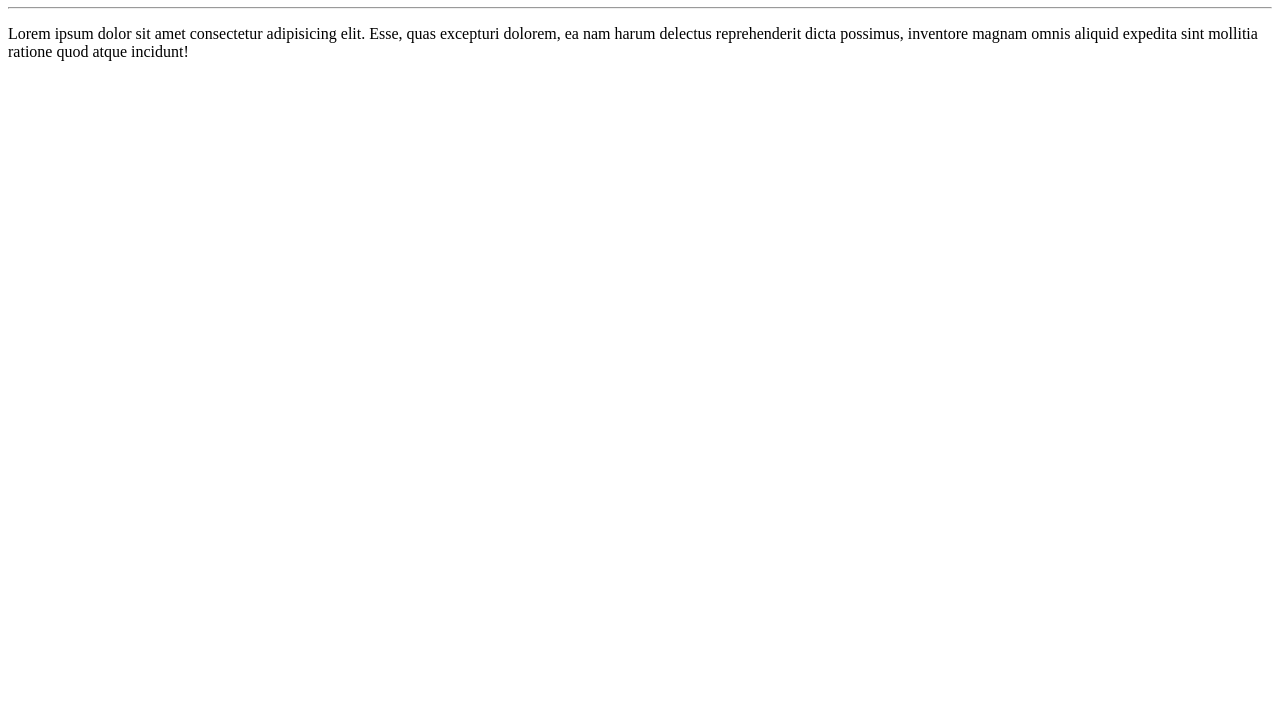
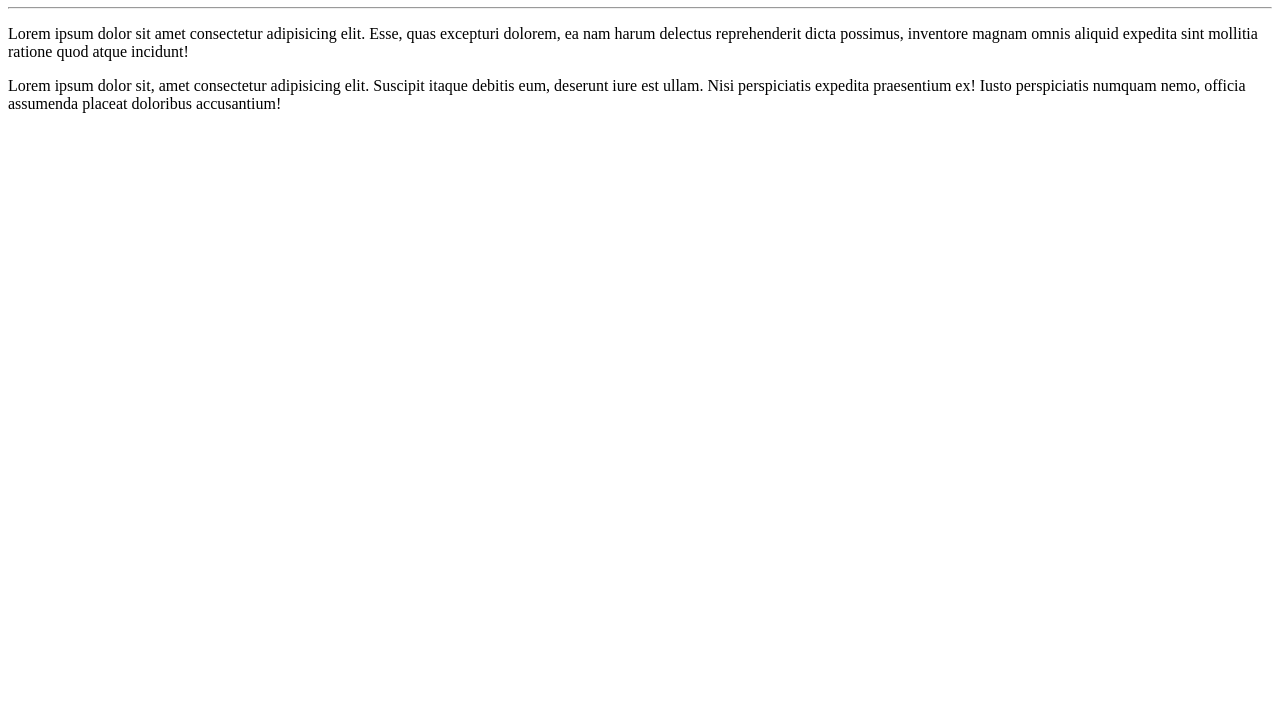
Before and after one commit to SuKitete/Ola-Mundo, a plain HTML site: page site-exemplo/index.html in a window 1280 px wide. Shown: the part 73-800 px from the top of the page. Drawn offline with Linux system fonts and the light colour scheme.

Commit message:
Adicionei um parágrafo

```diff
--- a/site-exemplo/index.html
+++ b/site-exemplo/index.html
@@ -9,5 +9,6 @@
     <h1>Olá. Mundo!</h1>
     <hr>
     <p>Lorem ipsum dolor sit amet consectetur adipisicing elit. Esse, quas excepturi dolorem, ea nam harum delectus reprehenderit dicta possimus, inventore magnam omnis aliquid expedita sint mollitia ratione quod atque incidunt!</p>
+    <p>Lorem ipsum dolor sit, amet consectetur adipisicing elit. Suscipit itaque debitis eum, deserunt iure est ullam. Nisi perspiciatis expedita praesentium ex! Iusto perspiciatis numquam nemo, officia assumenda placeat doloribus accusantium!</p>
 </body>
 </html>
```
